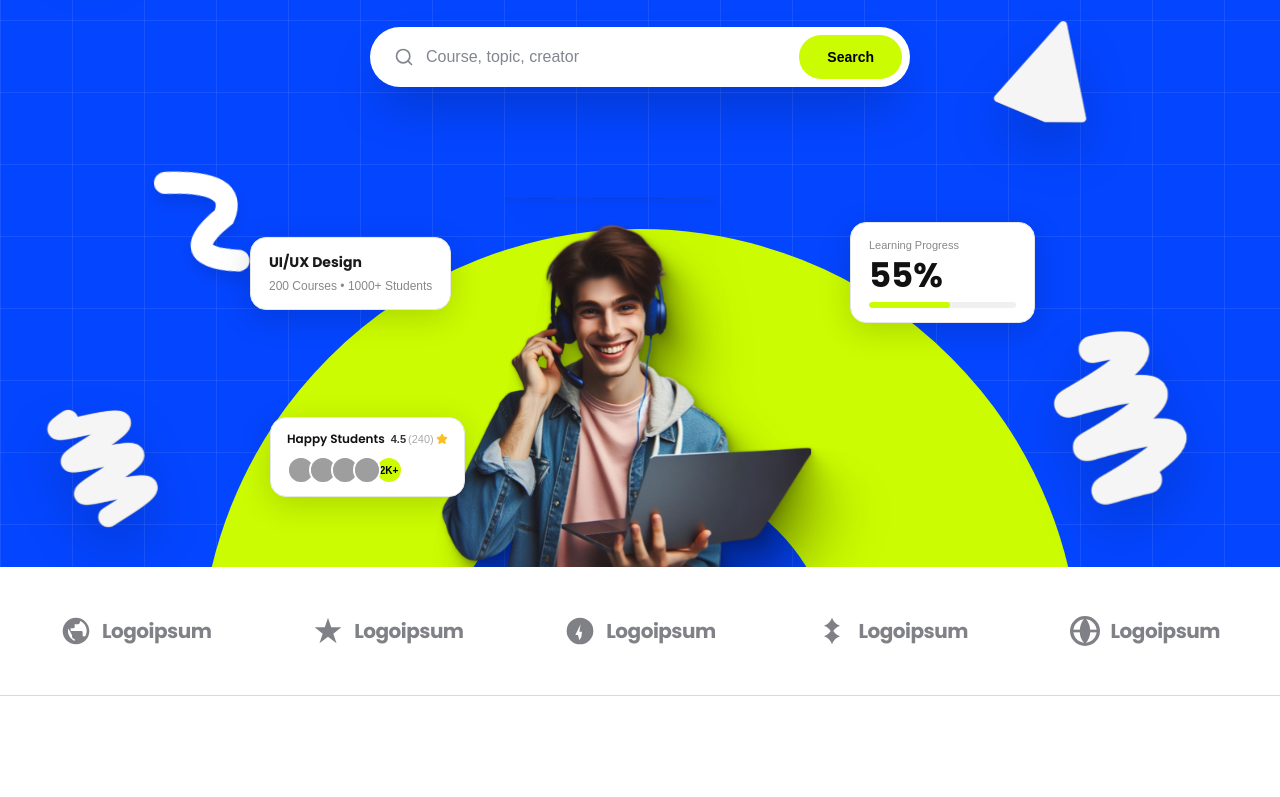
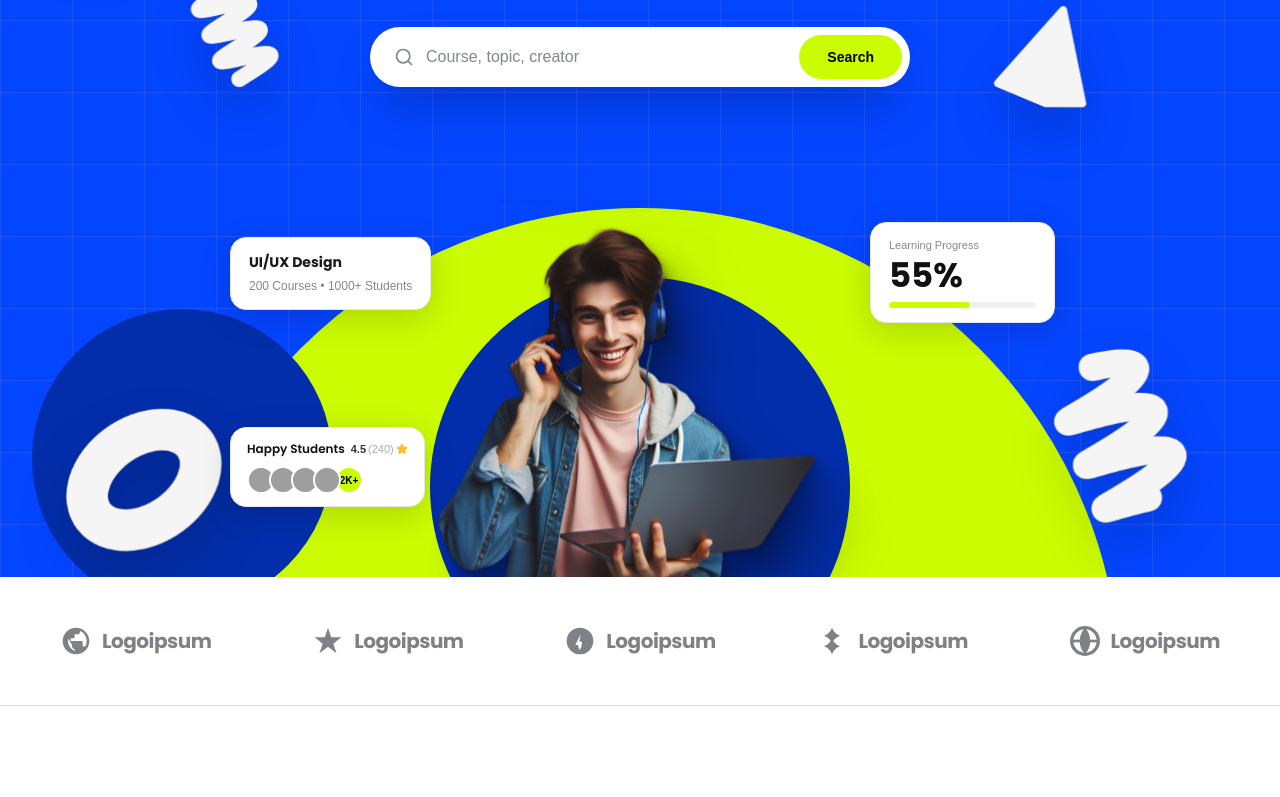
Before and after one commit to Mohosin075/bytespace-frontend, a Next.js app: page / in a window 1280 px wide. Shown: the part 340-1137 px from the top of the page. Built offline with nearby package versions, Linux system fonts and the light colour scheme; grey boxes are pictures that could not be loaded; a web font is replaced by a local one.

Commit message:
feat: add home page implementation and hero section assets

```diff
--- a/src/app/page.tsx
+++ b/src/app/page.tsx
@@ -45,27 +45,29 @@ export default function HomePage() {
           Large lime semicircle at bottom center
           Student centered on circle with 3 floating cards
           ========================================================================= */}
-      <section className="bg-hero-grid relative overflow-hidden text-white" style={{ minHeight: '760px' }}>
+      <section className="bg-hero-grid relative overflow-hidden text-white" style={{ minHeight: '780px' }}>
         <Navbar variant="blue" />
 
         {/* ── 3D Floating Graphic Elements from Figma ── */}
         {/* TOP-LEFT: Lime wavy ribbon */}
-        <div className="absolute top-10 left-4 xl:left-14 w-[160px] xl:w-[200px] pointer-events-none z-10">
+        <div className="absolute top-8 left-4 xl:left-14 w-[160px] xl:w-[200px] pointer-events-none z-10">
           {/* eslint-disable-next-line @next/next/no-img-element */}
           <img src="/hero/left1.svg" alt="3D Lime Ribbon" className="w-full h-auto drop-shadow-2xl" />
         </div>
 
-        {/* MID-LEFT: White wavy ribbon */}
-        <div className="absolute top-[55%] left-[8%] xl:left-[12%] w-[85px] xl:w-[100px] pointer-events-none z-10 -rotate-6">
-          <svg viewBox="0 0 100 120" fill="none" className="w-full h-full drop-shadow-xl">
-            <path d="M 15 20 Q 90 25 70 60 Q 15 95 80 105" stroke="#ffffff" strokeWidth="22" strokeLinecap="round" />
-          </svg>
+        {/* MID-LEFT: White 3D coiled spring from Figma */}
+        <div className="absolute top-[34%] left-[10%] xl:left-[13%] w-[95px] md:w-[115px] xl:w-[135px] pointer-events-none z-10">
+          {/* eslint-disable-next-line @next/next/no-img-element */}
+          <img src="/hero/left2.svg" alt="3D White Spring" className="w-full h-auto drop-shadow-2xl" />
         </div>
 
-        {/* BOTTOM-LEFT: Giant white torus ring */}
-        <div className="absolute bottom-4 -left-10 xl:left-4 w-[140px] xl:w-[170px] pointer-events-none z-20">
+        {/* BOTTOM-LEFT: Dark blue circle behind donut (exact match to Figma reference) */}
+        <div className="absolute -bottom-8 -left-8 md:left-2 xl:left-8 w-[220px] md:w-[260px] xl:w-[300px] h-[220px] md:h-[260px] xl:h-[300px] rounded-full bg-[#032eab] pointer-events-none z-10" />
+
+        {/* BOTTOM-LEFT: Giant white torus ring from Figma */}
+        <div className="absolute -bottom-4 -left-6 md:left-2 xl:left-8 w-[160px] md:w-[195px] xl:w-[225px] pointer-events-none z-20">
           {/* eslint-disable-next-line @next/next/no-img-element */}
-          <img src="/hero/left2.svg" alt="3D White Donut" className="w-full h-auto drop-shadow-2xl" />
+          <img src="/hero/left3.svg" alt="3D White Donut" className="w-full h-auto drop-shadow-2xl" />
         </div>
 
         {/* TOP-RIGHT: Lime tall capsule/cylinder */}
@@ -75,13 +77,13 @@ export default function HomePage() {
         </div>
 
         {/* MID-RIGHT: White 3D triangle / pyramid */}
-        <div className="absolute top-[38%] right-[8%] xl:right-[13%] w-[110px] xl:w-[140px] pointer-events-none z-10">
+        <div className="absolute top-[36%] right-[8%] xl:right-[13%] w-[110px] xl:w-[140px] pointer-events-none z-10">
           {/* eslint-disable-next-line @next/next/no-img-element */}
           <img src="/hero/right2.svg" alt="3D White Pyramid" className="w-full h-auto drop-shadow-2xl" />
         </div>
 
-        {/* BOTTOM-RIGHT: White wavy ribbon */}
-        <div className="absolute bottom-8 right-6 xl:right-14 w-[160px] xl:w-[220px] pointer-events-none z-20">
+        {/* BOTTOM-RIGHT: White wavy helical ribbon */}
+        <div className="absolute bottom-6 right-6 xl:right-14 w-[160px] xl:w-[220px] pointer-events-none z-20">
           {/* eslint-disable-next-line @next/next/no-img-element */}
           <img src="/hero/right3.svg" alt="3D White Wave" className="w-full h-auto drop-shadow-2xl" />
         </div>
@@ -116,17 +118,30 @@ export default function HomePage() {
           </div>
         </div>
 
-        {/* ── Hero Bottom Visual: Fixed 900px container — all positions match reference ── */}
-        <div className="relative w-full flex justify-center overflow-visible" style={{ height: '440px', marginTop: '40px' }}>
+        {/* ── Hero Bottom Visual: Fixed stage with centered arch and elements ── */}
+        <div className="relative w-full flex justify-center overflow-visible" style={{ height: '450px', marginTop: '40px' }}>
 
           {/* Fixed-width inner stage — everything positioned relative to this */}
-          <div className="relative" style={{ width: '900px', height: '440px' }}>
+          <div className="relative" style={{ width: '960px', height: '450px' }}>
+
+            {/* Dark blue inner circle at bottom center inside lime arch */}
+            <div
+              className="absolute pointer-events-none rounded-full bg-[#032eab]"
+              style={{
+                width: '420px',
+                height: '420px',
+                left: '50%',
+                transform: 'translateX(-50%)',
+                bottom: '-120px',
+                zIndex: 1,
+              }}
+            />
 
             {/* Giant lime circle arch from Figma */}
             <div
               className="absolute pointer-events-none z-0"
               style={{
-                width: '880px',
+                width: '960px',
                 left: '50%',
                 transform: 'translateX(-50%)',
                 bottom: 0,
@@ -144,7 +159,7 @@ export default function HomePage() {
             <div
               className="absolute z-10"
               style={{
-                width: '520px',
+                width: '530px',
                 left: '50%',
                 transform: 'translateX(-50%)',
                 bottom: 0,
@@ -159,11 +174,10 @@ export default function HomePage() {
             </div>
 
             {/* ── Card 1: UI/UX Design — LEFT side of student ── */}
-            {/* In reference: card left edge ~100px from left of 900px stage, top ~120px */}
             <div
               className="absolute z-30 bg-white rounded-2xl border border-neutral-100 text-left"
               style={{
-                left: '60px',
+                left: '70px',
                 top: '110px',
                 padding: '14px 18px',
                 minWidth: '200px',
@@ -179,11 +193,10 @@ export default function HomePage() {
             </div>
 
             {/* ── Card 2: Learning Progress 55% — RIGHT side of student ── */}
-            {/* In reference: card right edge ~100px from right of 900px stage, top ~100px */}
             <div
               className="absolute z-30 bg-white rounded-2xl border border-neutral-100 text-left"
               style={{
-                right: '55px',
+                right: '65px',
                 top: '95px',
                 padding: '14px 18px',
                 minWidth: '185px',
@@ -200,11 +213,10 @@ export default function HomePage() {
             </div>
 
             {/* ── Card 3: Happy Students — BOTTOM LEFT ── */}
-            {/* In reference: card sits low left, bottom edge touches lime circle top */}
             <div
               className="absolute z-30 bg-white rounded-2xl border border-neutral-100 text-left"
               style={{
-                left: '80px',
+                left: '70px',
                 bottom: '70px',
                 padding: '12px 16px',
                 boxShadow: '0 8px 32px rgba(0,0,0,0.15)',
```
Also changed, not shown: public/hero/left3.svg (added).
